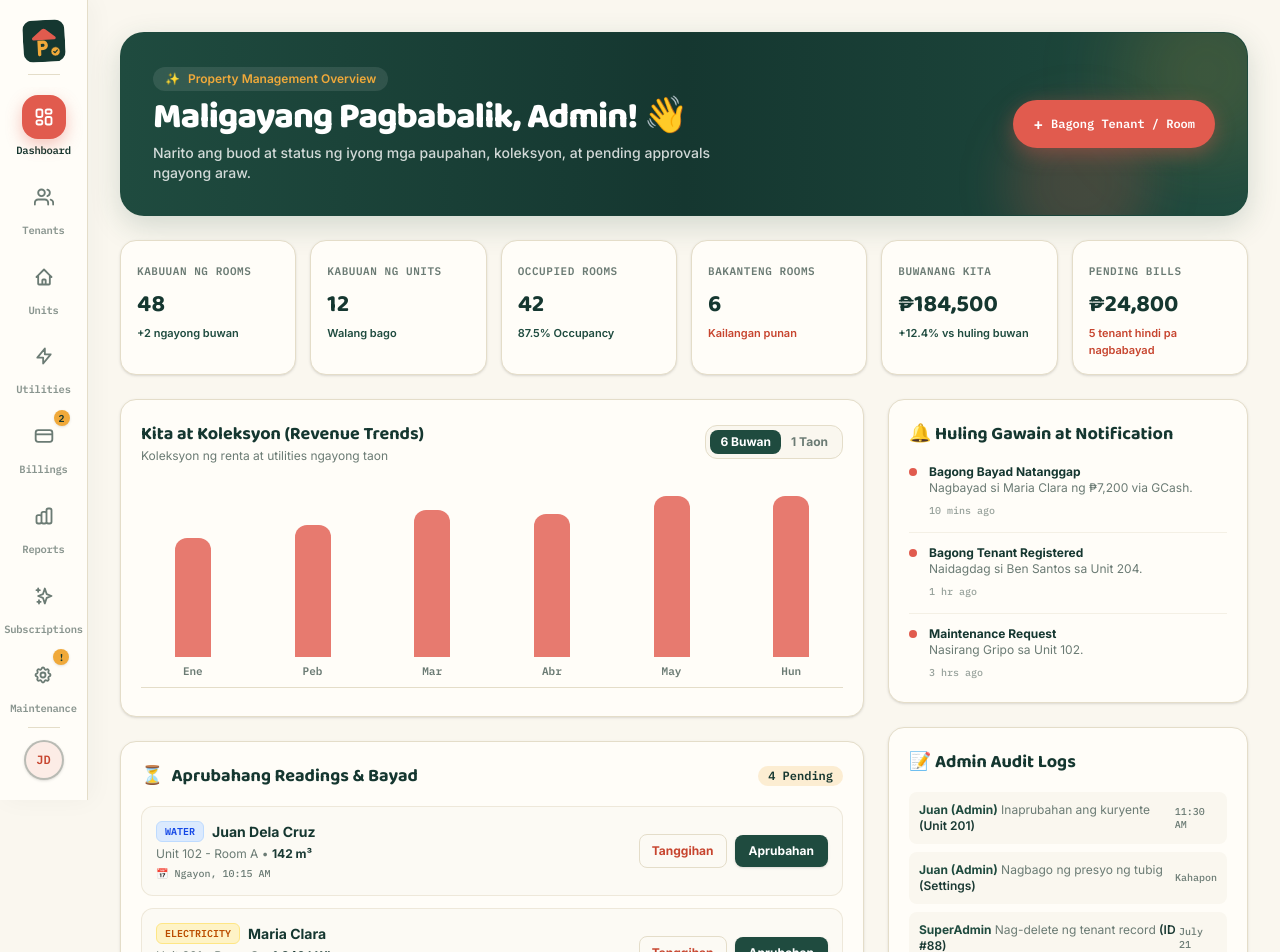
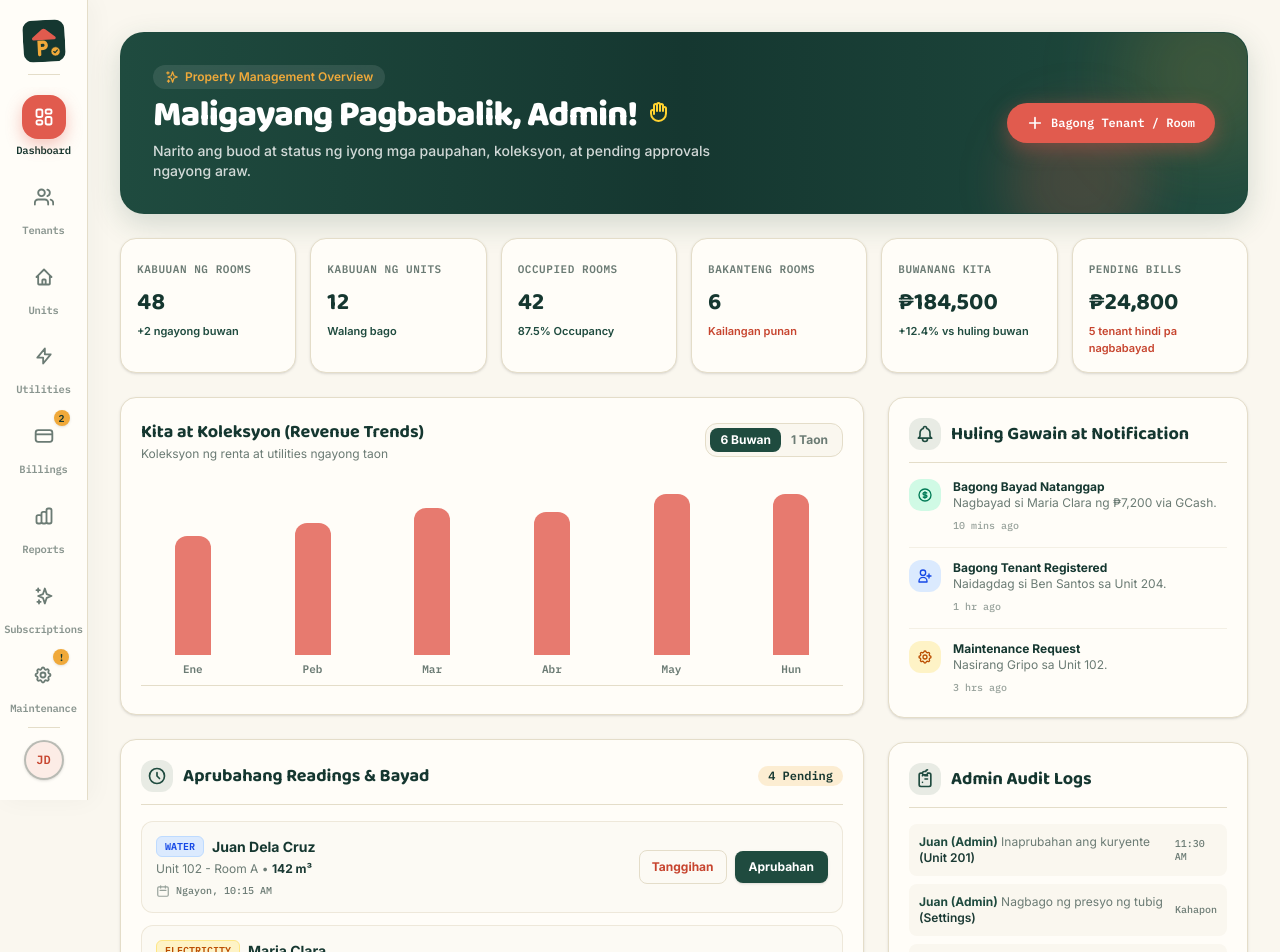
Before and after one commit to AESPRT/paupahan, a Next.js app: page /admin/dashboard in a window 1280 px wide. Shown: the top 952 px of the page. Built offline with nearby package versions, Linux system fonts and the light colour scheme.

Commit message:
fix: static icons to svg

```diff
--- a/src/components/admin/dashboard/AdminAuditLogs.tsx
+++ b/src/components/admin/dashboard/AdminAuditLogs.tsx
@@ -1,3 +1,5 @@
+"use client";
+
 import { AuditLog } from "@/src/types/dashboard";
 
 const AUDIT_LOGS: AuditLog[] = [
@@ -8,12 +10,20 @@ const AUDIT_LOGS: AuditLog[] = [
 
 export function AdminAuditLogs() {
   return (
-    <div className="rounded-2xl border border-line bg-paper-card p-5 shadow-sm">
-      <h3 className="font-display text-lg font-bold text-forest-deep">
-        📝 Admin Audit Logs
-      </h3>
+    <div className="rounded-2xl border border-line bg-paper-card p-5 shadow-sm space-y-4">
+      {/* Header with Document / Clipboard SVG Icon */}
+      <div className="flex items-center gap-2.5 border-b border-line pb-3">
+        <div className="flex h-8 w-8 items-center justify-center rounded-xl bg-forest/10 text-forest shrink-0">
+          <svg className="h-5 w-5" fill="none" viewBox="0 0 24 24" stroke="currentColor">
+            <path strokeLinecap="round" strokeLinejoin="round" strokeWidth={2} d="M9 5H7a2 2 0 00-2 2v12a2 2 0 002 2h10a2 2 0 002-2V7a2 2 0 00-2-2h-2M9 5a2 2 0 002 2h2a2 2 0 002-2M9 5a2 2 0 012-2h2a2 2 0 012-2m-3 7h3m-3 4h3m-6-4h.01M9 16h.01" />
+          </svg>
+        </div>
+        <h3 className="font-display text-base font-bold text-forest-deep sm:text-lg">
+          Admin Audit Logs
+        </h3>
+      </div>
 
-      <div className="mt-4 space-y-2">
+      <div className="space-y-2">
         {AUDIT_LOGS.map((log) => (
           <div key={log.id} className="flex items-center justify-between rounded-lg bg-paper p-2.5 text-xs">
             <div>
--- a/src/components/admin/dashboard/DashboardHeader.tsx
+++ b/src/components/admin/dashboard/DashboardHeader.tsx
@@ -22,13 +22,23 @@ export function DashboardHeader({
       <div className="relative z-10 flex flex-col gap-5 sm:flex-row sm:items-center sm:justify-between">
         {/* Welcome Text Section */}
         <div className="space-y-1.5">
-          <div className="inline-flex items-center gap-2 rounded-full bg-white/10 px-3 py-1 text-xs font-semibold text-marigold backdrop-blur-md">
-            <span>✨</span> Property Management Overview
+          <div className="inline-flex items-center gap-1.5 rounded-full bg-white/10 px-3 py-1 text-xs font-semibold text-marigold backdrop-blur-md">
+            {/* Sparkles SVG Icon */}
+            <svg className="h-3.5 w-3.5 shrink-0 text-marigold" fill="none" viewBox="0 0 24 24" stroke="currentColor">
+              <path strokeLinecap="round" strokeLinejoin="round" strokeWidth={2} d="M5 3v4M3 5h4M6 17v4m-2-2h4m5-16l2.286 6.857L21 12l-5.714 2.143L13 21l-2.286-6.857L5 12l5.714-2.143L13 3z" />
+            </svg>
+            <span>Property Management Overview</span>
           </div>
 
-          <h1 className="font-display text-2xl font-black tracking-tight sm:text-3xl lg:text-4xl">
-            Maligayang Pagbabalik, {adminName}! 👋
-          </h1>
+          <div className="flex items-center gap-2.5">
+            <h1 className="font-display text-2xl font-black tracking-tight sm:text-3xl lg:text-4xl">
+              Maligayang Pagbabalik, {adminName}!
+            </h1>
+            {/* Hand Wave SVG Icon */}
+            <svg className="h-6 w-6 text-amber-300 animate-bounce shrink-0" fill="none" viewBox="0 0 24 24" stroke="currentColor">
+              <path strokeLinecap="round" strokeLinejoin="round" strokeWidth={2} d="M7 11.5V14m0-2.5v-6a1.5 1.5 0 113 0m-3 6a1.5 1.5 0 00-3 0v2a7.5 7.5 0 0015 0v-5a1.5 1.5 0 00-3 0m-6-3V11m0-5.5v-1a1.5 1.5 0 013 0v1m0 0V11m0-5.5a1.5 1.5 0 013 0v3m0 0V11" />
+            </svg>
+          </div>
 
           <p className="max-w-xl text-xs font-medium text-white/80 sm:text-sm">
             Narito ang buod at status ng iyong mga paupahan, koleksyon, at pending approvals ngayong araw.
@@ -41,7 +51,11 @@ export function DashboardHeader({
             onClick={onAddAction}
             className="inline-flex items-center gap-2 rounded-full bg-coral px-5 py-3 font-mono-brand text-xs font-bold text-white shadow-[0_6px_20px_rgba(225,91,78,0.4)] transition-all hover:-translate-y-0.5 hover:bg-coral-deep hover:shadow-[0_8px_25px_rgba(225,91,78,0.5)] active:translate-y-0"
           >
-            <span className="text-base font-black">+</span> Bagong Tenant / Room
+            {/* Plus / Add SVG Icon */}
+            <svg className="h-4 w-4 shrink-0" fill="none" viewBox="0 0 24 24" stroke="currentColor">
+              <path strokeLinecap="round" strokeLinejoin="round" strokeWidth={2.5} d="M12 4v16m8-8H4" />
+            </svg>
+            <span>Bagong Tenant / Room</span>
           </button>
         </div>
       </div>
--- a/src/components/admin/dashboard/PendingApprovals.tsx
+++ b/src/components/admin/dashboard/PendingApprovals.tsx
@@ -20,19 +20,27 @@ export function PendingApprovals() {
   };
 
   return (
-    <div className="rounded-2xl border border-line bg-paper-card p-4 sm:p-5 shadow-sm">
+    <div className="rounded-2xl border border-line bg-paper-card p-4 sm:p-5 shadow-sm space-y-4">
       {/* Component Header */}
-      <div className="flex items-center justify-between gap-2">
-        <h3 className="font-display text-base sm:text-lg font-bold text-forest-deep flex items-center gap-2">
-          <span>⏳</span> Aprubahang Readings & Bayad
-        </h3>
+      <div className="flex items-center justify-between gap-2 border-b border-line pb-3">
+        <div className="flex items-center gap-2.5">
+          {/* Clock / Hourglass Pending SVG Icon */}
+          <div className="flex h-8 w-8 items-center justify-center rounded-xl bg-forest/10 text-forest shrink-0">
+            <svg className="h-5 w-5" fill="none" viewBox="0 0 24 24" stroke="currentColor">
+              <path strokeLinecap="round" strokeLinejoin="round" strokeWidth={2} d="M12 8v4l3 3m6-3a9 9 0 11-18 0 9 9 0 0118 0z" />
+            </svg>
+          </div>
+          <h3 className="font-display text-base sm:text-lg font-bold text-forest-deep">
+            Aprubahang Readings & Bayad
+          </h3>
+        </div>
         <span className="shrink-0 rounded-full bg-marigold/20 px-2.5 py-0.5 font-mono-brand text-[11px] sm:text-xs font-bold text-forest-deep">
           {PENDING_READINGS.length} Pending
         </span>
       </div>
 
       {/* Pending Items List */}
-      <div className="mt-4 space-y-3">
+      <div className="space-y-3">
         {PENDING_READINGS.map((item) => (
           <div
             key={item.id}
@@ -51,12 +59,16 @@ export function PendingApprovals() {
                 {item.unitName} • <span className="font-bold text-ink">{item.readingOrAmount}</span>
               </p>
 
-              <span className="block text-[10px] text-muted font-mono-brand">
-                📅 {item.dateSubmitted}
-              </span>
+              {/* Calendar SVG with Date Submitted */}
+              <div className="flex items-center gap-1.5 text-[10px] text-muted font-mono-brand pt-0.5">
+                <svg className="h-3.5 w-3.5 shrink-0 text-muted/70" fill="none" viewBox="0 0 24 24" stroke="currentColor">
+                  <path strokeLinecap="round" strokeLinejoin="round" strokeWidth={2} d="M8 7V3m8 4V3m-9 8h10M5 21h14a2 2 0 002-2V7a2 2 0 00-2-2H5a2 2 0 00-2 2v12a2 2 0 002 2z" />
+                </svg>
+                <span>{item.dateSubmitted}</span>
+              </div>
             </div>
 
-            {/* Right Action Buttons (Full width sa mobile, auto width sa desktop) */}
+            {/* Right Action Buttons */}
             <div className="grid grid-cols-2 gap-2 pt-1 border-t border-line/40 sm:flex sm:items-center sm:pt-0 sm:border-0 shrink-0">
               <button
                 onClick={() => alert(`Tinanggihan: ${item.tenantName}`)}
--- a/src/components/admin/dashboard/RecentActivities.tsx
+++ b/src/components/admin/dashboard/RecentActivities.tsx
@@ -1,3 +1,5 @@
+"use client";
+
 import { ActivityNotification } from "@/src/types/dashboard";
 
 const ACTIVITIES: ActivityNotification[] = [
@@ -7,16 +9,54 @@ const ACTIVITIES: ActivityNotification[] = [
 ];
 
 export function RecentActivities() {
+  const getActivityIcon = (type: ActivityNotification["type"]) => {
+    switch (type) {
+      case "payment":
+        return (
+          <div className="flex h-8 w-8 items-center justify-center rounded-xl bg-emerald-100 text-emerald-700 shrink-0">
+            <svg className="h-4 w-4" fill="none" viewBox="0 0 24 24" stroke="currentColor">
+              <path strokeLinecap="round" strokeLinejoin="round" strokeWidth={2} d="M12 8c-1.657 0-3 .895-3 2s1.343 2 3 2 3 .895 3 2-1.343 2-3 2m0-8c1.11 0 2.08.402 2.599 1M12 8V7m0 1v8m0 0v1m0-1c-1.11 0-2.08-.402-2.599-1M21 12a9 9 0 11-18 0 9 9 0 0118 0z" />
+            </svg>
+          </div>
+        );
+      case "tenant":
+        return (
+          <div className="flex h-8 w-8 items-center justify-center rounded-xl bg-blue-100 text-blue-700 shrink-0">
+            <svg className="h-4 w-4" fill="none" viewBox="0 0 24 24" stroke="currentColor">
+              <path strokeLinecap="round" strokeLinejoin="round" strokeWidth={2} d="M18 9v3m0 0v3m0-3h3m-3 0h-3m-2-5a4 4 0 11-8 0 4 4 0 018 0zM3 20a6 6 0 0112 0v1H3v-1z" />
+            </svg>
+          </div>
+        );
+      case "maintenance":
+        return (
+          <div className="flex h-8 w-8 items-center justify-center rounded-xl bg-amber-100 text-amber-700 shrink-0">
+            <svg className="h-4 w-4" fill="none" viewBox="0 0 24 24" stroke="currentColor">
+              <path strokeLinecap="round" strokeLinejoin="round" strokeWidth={2} d="M10.325 4.317c.426-1.756 2.924-1.756 3.35 0a1.724 1.724 0 002.573 1.066c1.543-.94 3.31.826 2.37 2.37a1.724 1.724 0 001.065 2.572c1.756.426 1.756 2.924 0 3.35a1.724 1.724 0 00-1.066 2.573c.94 1.543-.826 3.31-2.37 2.37a1.724 1.724 0 00-2.572 1.065c-.426 1.756-2.924 1.756-3.35 0a1.724 1.724 0 00-2.573-1.066c-1.543.94-3.31-.826-2.37-2.37a1.724 1.724 0 00-1.065-2.572c-1.756-.426-1.756-2.924 0-3.35a1.724 1.724 0 001.066-2.573c-.94-1.543.826-3.31 2.37-2.37.996.608 2.296.07 2.572-1.065z" />
+              <path strokeLinecap="round" strokeLinejoin="round" strokeWidth={2} d="M15 12a3 3 0 11-6 0 3 3 0 016 0z" />
+            </svg>
+          </div>
+        );
+    }
+  };
+
   return (
-    <div className="rounded-2xl border border-line bg-paper-card p-5 shadow-sm">
-      <h3 className="font-display text-lg font-bold text-forest-deep">
-        🔔 Huling Gawain at Notification
-      </h3>
+    <div className="rounded-2xl border border-line bg-paper-card p-5 shadow-sm space-y-4">
+      {/* Component Header with Bell SVG Icon */}
+      <div className="flex items-center gap-2.5 border-b border-line pb-3">
+        <div className="flex h-8 w-8 items-center justify-center rounded-xl bg-forest/10 text-forest shrink-0">
+          <svg className="h-5 w-5" fill="none" viewBox="0 0 24 24" stroke="currentColor">
+            <path strokeLinecap="round" strokeLinejoin="round" strokeWidth={2} d="M15 17h5l-1.405-1.405A2.032 2.032 0 0118 14.158V11a6.002 6.002 0 00-4-5.659V5a2 2 0 10-4 0v.341C7.67 6.165 6 8.388 6 11v3.159c0 .538-.214 1.055-.595 1.436L4 17h5m6 0v1a3 3 0 11-6 0v-1m6 0H9" />
+          </svg>
+        </div>
+        <h3 className="font-display text-base font-bold text-forest-deep sm:text-lg">
+          Huling Gawain at Notification
+        </h3>
+      </div>
 
-      <div className="mt-4 space-y-3">
+      <div className="space-y-3">
         {ACTIVITIES.map((act) => (
-          <div key={act.id} className="flex gap-3 border-b border-line/40 pb-3 last:border-none last:pb-0">
-            <div className="mt-1 h-2 w-2 shrink-0 rounded-full bg-coral" />
+          <div key={act.id} className="flex items-start gap-3 border-b border-line/40 pb-3 last:border-none last:pb-0">
+            {getActivityIcon(act.type)}
             <div>
               <p className="text-xs font-bold text-forest-deep">{act.title}</p>
               <p className="text-xs text-muted">{act.description}</p>
--- a/src/components/admin/tenants/TenantsHeader.tsx
+++ b/src/components/admin/tenants/TenantsHeader.tsx
@@ -23,7 +23,11 @@ export function TenantsHeader({
         <div className="relative z-10 flex flex-col gap-4 sm:flex-row sm:items-center sm:justify-between">
           <div>
             <div className="inline-flex items-center gap-1.5 rounded-full bg-white/10 px-3 py-1 text-xs font-semibold text-marigold backdrop-blur-md">
-              <span>👥</span> Tenant Management
+              {/* Users / Tenants SVG Icon */}
+              <svg className="h-3.5 w-3.5 shrink-0 text-marigold" fill="none" viewBox="0 0 24 24" stroke="currentColor">
+                <path strokeLinecap="round" strokeLinejoin="round" strokeWidth={2} d="M12 4.354a4 4 0 110 5.292M15 21H3v-1a6 6 0 0112 0v1zm0 0h6v-1a6 6 0 00-9-5.197M13 7a4 4 0 11-8 0 4 4 0 018 0z" />
+              </svg>
+              <span>Tenant Management</span>
             </div>
             <h1 className="mt-2 font-display text-2xl font-black sm:text-3xl lg:text-4xl">
               Mga Tenant at Sakop na Kwarto
@@ -37,7 +41,11 @@ export function TenantsHeader({
             onClick={onAddTenant}
             className="inline-flex shrink-0 items-center gap-2 rounded-full bg-coral px-5 py-3 font-mono-brand text-xs font-bold text-white shadow-md transition-all hover:-translate-y-0.5 hover:bg-coral-deep active:translate-y-0"
           >
-            <span className="text-base font-black">+</span> Magdagdag ng Tenant
+            {/* Plus / Add SVG Icon */}
+            <svg className="h-4 w-4 shrink-0" fill="none" viewBox="0 0 24 24" stroke="currentColor">
+              <path strokeLinecap="round" strokeLinejoin="round" strokeWidth={2.5} d="M12 4v16m8-8H4" />
+            </svg>
+            <span>Magdagdag ng Tenant</span>
           </button>
         </div>
       </div>
--- a/src/components/admin/units/UnitCard.tsx
+++ b/src/components/admin/units/UnitCard.tsx
@@ -27,16 +27,25 @@ export function UnitCard({ unit, onOpenAddRoom }: UnitCardProps) {
           <h3 className="font-display text-lg font-bold text-forest-deep">
             {unit.name}
           </h3>
-          <p className="text-xs text-muted flex items-center gap-1 mt-0.5">
-            <span>📍</span> {unit.address}
-          </p>
+          {/* Location / Address with Pin SVG Icon */}
+          <div className="flex items-center gap-1.5 text-xs text-muted mt-0.5">
+            <svg className="h-3.5 w-3.5 shrink-0 text-muted/70" fill="none" viewBox="0 0 24 24" stroke="currentColor">
+              <path strokeLinecap="round" strokeLinejoin="round" strokeWidth={2} d="M17.657 16.657L13.414 20.9a1.998 1.998 0 01-2.827 0l-4.244-4.243a8 8 0 1111.314 0z" />
+              <path strokeLinecap="round" strokeLinejoin="round" strokeWidth={2} d="M15 11a3 3 0 11-6 0 3 3 0 016 0z" />
+            </svg>
+            <span>{unit.address}</span>
+          </div>
         </div>
 
         <button
           onClick={() => onOpenAddRoom(unit)}
           className="inline-flex items-center justify-center gap-1.5 rounded-xl border border-forest/30 bg-forest/5 px-3.5 py-2 font-mono-brand text-xs font-bold text-forest hover:bg-forest hover:text-white transition-all self-start sm:self-auto"
         >
-          <span>+</span> Magdagdag ng Kwarto
+          {/* Plus / Add SVG Icon */}
+          <svg className="h-4 w-4 shrink-0" fill="none" viewBox="0 0 24 24" stroke="currentColor">
+            <path strokeLinecap="round" strokeLinejoin="round" strokeWidth={2.5} d="M12 4v16m8-8H4" />
+          </svg>
+          <span>Magdagdag ng Kwarto</span>
         </button>
       </div>
 
@@ -71,9 +80,19 @@ export function UnitCard({ unit, onOpenAddRoom }: UnitCardProps) {
                 </div>
 
                 <div className="flex items-center justify-between text-xs pt-1 border-t border-line/40">
-                  <span className="text-muted text-[11px]">
-                    {room.tenantName ? `👤 ${room.tenantName}` : "Walang Tenant"}
-                  </span>
+                  <div className="flex items-center gap-1.5 text-muted text-[11px]">
+                    {room.tenantName ? (
+                      <>
+                        {/* User SVG Icon */}
+                        <svg className="h-3.5 w-3.5 shrink-0 text-muted/70" fill="none" viewBox="0 0 24 24" stroke="currentColor">
+                          <path strokeLinecap="round" strokeLinejoin="round" strokeWidth={2} d="M16 7a4 4 0 11-8 0 4 4 0 018 0zM12 14a7 7 0 00-7 7h14a7 7 0 00-7-7z" />
+                        </svg>
+                        <span>{room.tenantName}</span>
+                      </>
+                    ) : (
+                      <span>Walang Tenant</span>
+                    )}
+                  </div>
                   <span className="font-bold text-forest-deep">
                     ₱{room.monthlyRent.toLocaleString()}/mo
                   </span>
--- a/src/components/admin/units/UnitsHeader.tsx
+++ b/src/components/admin/units/UnitsHeader.tsx
@@ -23,7 +23,11 @@ export function UnitsHeader({
         <div className="relative z-10 flex flex-col gap-4 sm:flex-row sm:items-center sm:justify-between">
           <div>
             <div className="inline-flex items-center gap-1.5 rounded-full bg-white/10 px-3 py-1 text-xs font-semibold text-marigold backdrop-blur-md">
-              <span>🏢</span> Property Management
+              {/* Building / Property Management SVG Icon */}
+              <svg className="h-3.5 w-3.5 shrink-0 text-marigold" fill="none" viewBox="0 0 24 24" stroke="currentColor">
+                <path strokeLinecap="round" strokeLinejoin="round" strokeWidth={2} d="M19 21V5a2 2 0 00-2-2H7a2 2 0 00-2 2v16m14 0h2m-2 0h-5m-9 0H3m2 0h5M9 7h1m-1 4h1m4-4h1m-1 4h1m-5 10v-5a1 1 0 011-1h2a1 1 0 011 1v5m-4 0h4" />
+              </svg>
+              <span>Property Management</span>
             </div>
             <h1 className="mt-2 font-display text-2xl font-black sm:text-3xl lg:text-4xl">
               Mga Unit at Kwarto
@@ -37,7 +41,11 @@ export function UnitsHeader({
             onClick={onAddUnit}
             className="inline-flex shrink-0 items-center gap-2 rounded-full bg-coral px-5 py-3 font-mono-brand text-xs font-bold text-white shadow-md transition-all hover:-translate-y-0.5 hover:bg-coral-deep active:translate-y-0"
           >
-            <span className="text-base font-black">+</span> Bagong Unit
+            {/* Plus / Add SVG Icon */}
+            <svg className="h-4 w-4 shrink-0" fill="none" viewBox="0 0 24 24" stroke="currentColor">
+              <path strokeLinecap="round" strokeLinejoin="round" strokeWidth={2.5} d="M12 4v16m8-8H4" />
+            </svg>
+            <span>Bagong Unit</span>
           </button>
         </div>
       </div>
@@ -64,7 +72,7 @@ export function UnitsHeader({
 
         <div className="rounded-2xl border border-line bg-paper-card p-4 shadow-sm">
           <span className="font-mono-brand text-[11px] font-bold uppercase tracking-wider text-muted">
-            Bakitang Kwarto (Vacant)
+            Bakanteng Kwarto (Vacant)
           </span>
           <div className="mt-1 font-display text-2xl font-bold text-coral-deep">
             {vacantRooms}
```
